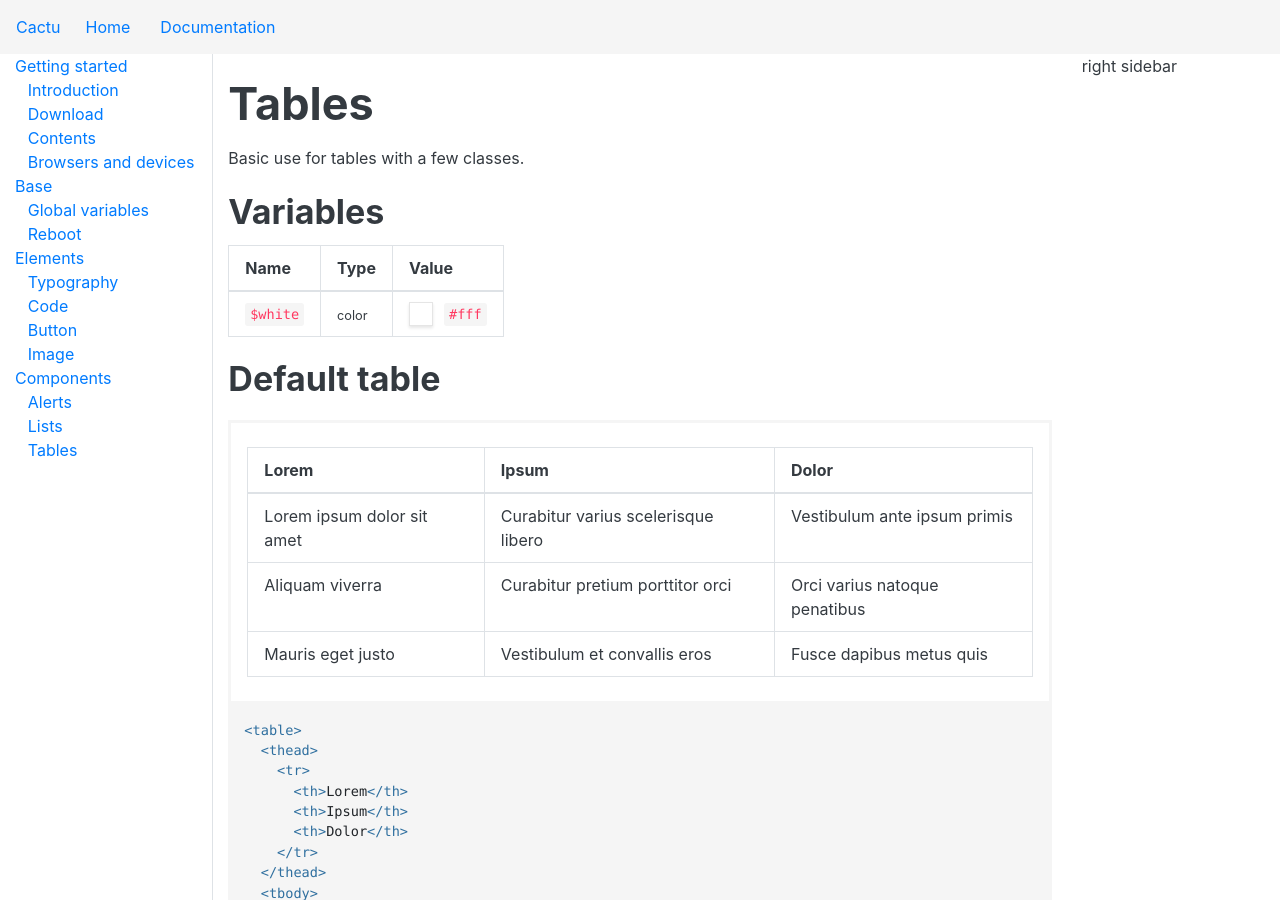
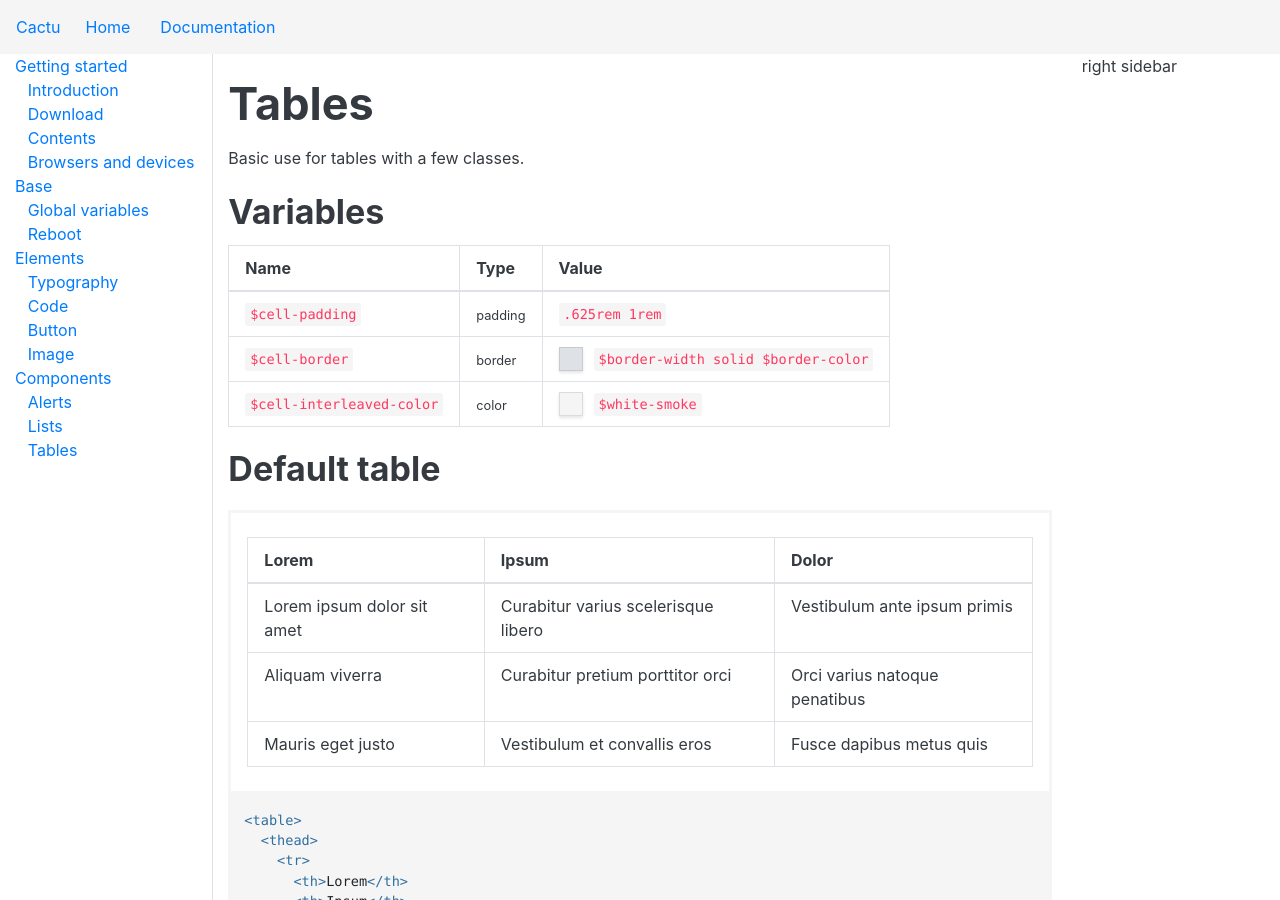
Before and after one commit to mendozagioo/cactu, a Jekyll site: the page built from documentation/components/tables.md, in a window 1280 px wide and 900 px high. Built offline with Jekyll 4.4.1, drawn with Linux system fonts in a browser that asks for light colours.

Commit message:
Lists and tables updated

```diff
--- a/documentation/components/tables.md
+++ b/documentation/components/tables.md
@@ -10,7 +10,9 @@ group: components
 
 | Name  | Type  | Value |
 | ----- | ----- | ----- |
-| `$white`    | <small>color</small> | <span class="small-box" style="background:#fff"></span> `#fff`    |
+| `$cell-padding` | <small>padding</small> | `.625rem 1rem` |
+| `$cell-border` | <small>border</small> | <span class="small-box" style="background:#dee2e6"></span> `$border-width solid $border-color` |
+| `$cell-interleaved-color` | <small>color</small> | <span class="small-box" style="background:#f5f5f5"></span> `$white-smoke` |
 
 
 ## Default table
```
Also changed, not shown: documentation/components/lists.md (+1 -3 lines), scss/components/_lists.scss (+5 -5 lines), scss/components/_tables.scss (+4 -3 lines).
